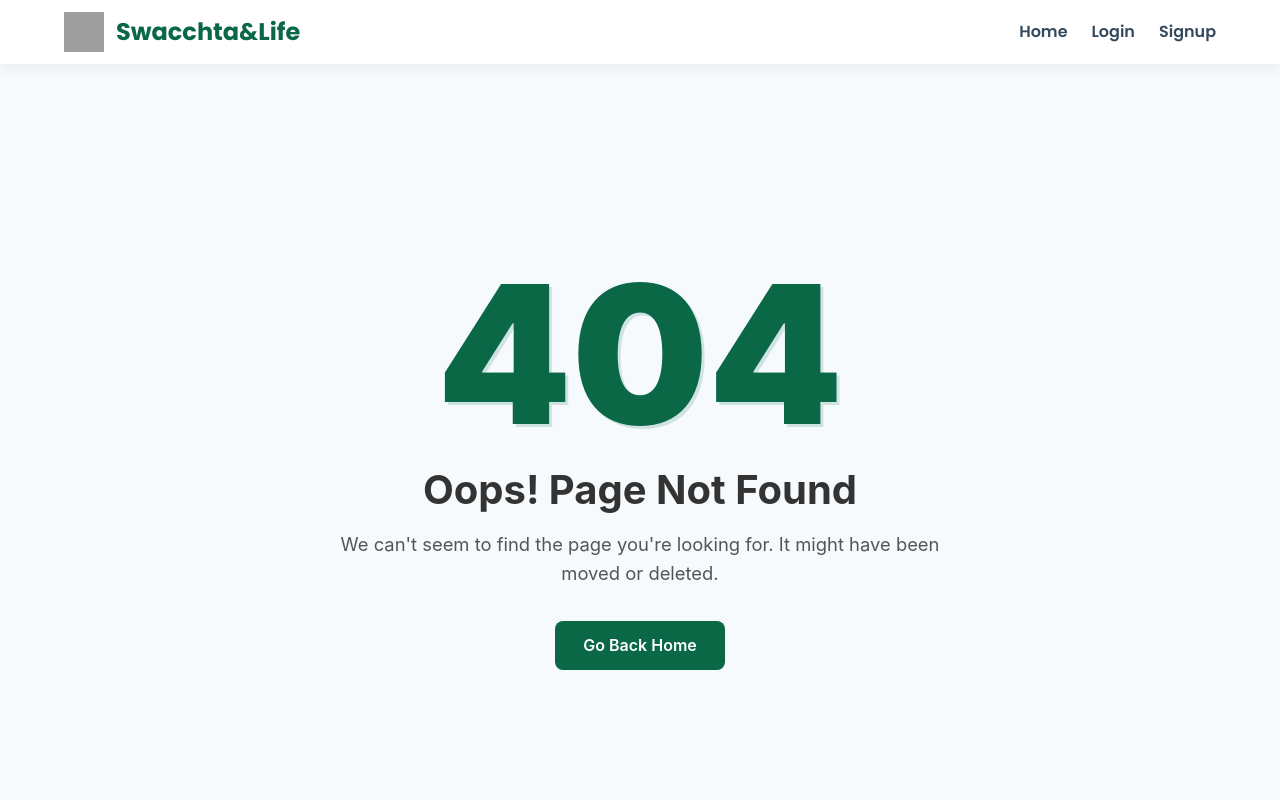
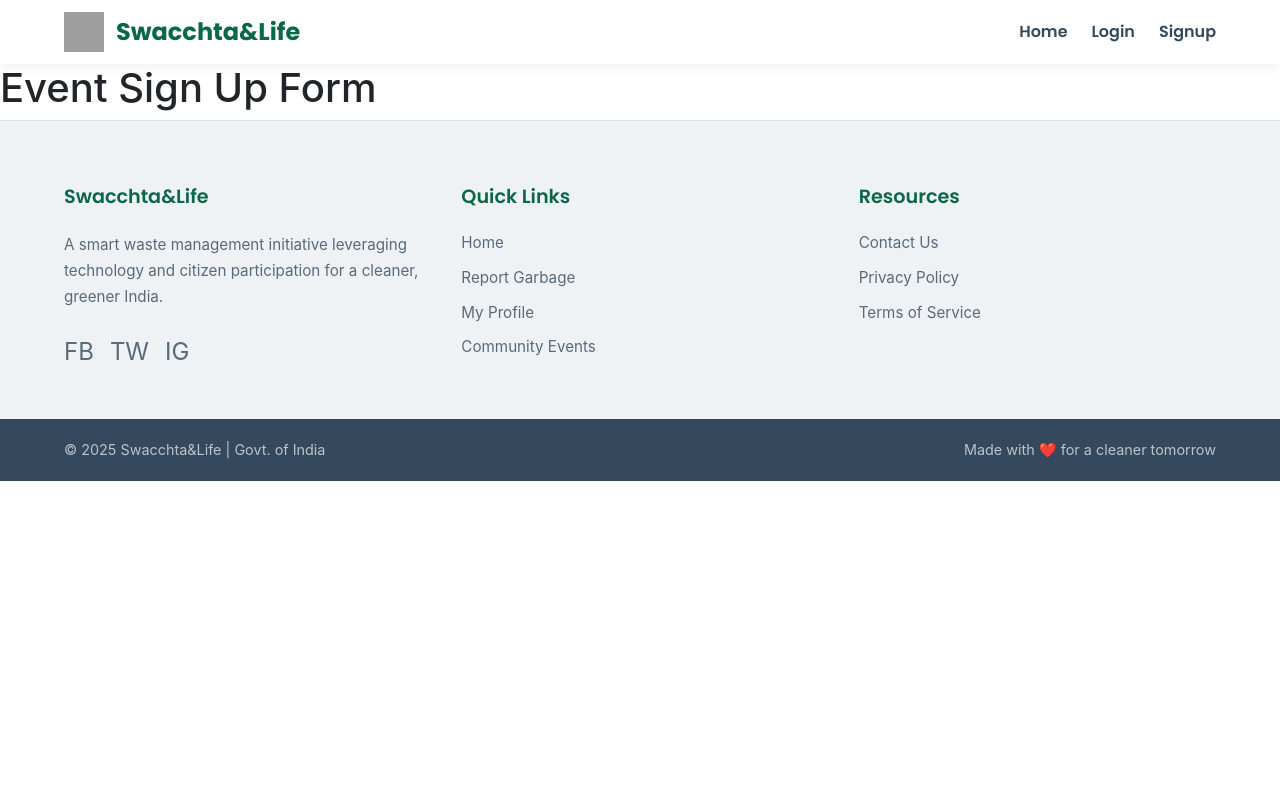
Before and after one commit to NinadWalke/SwacchtaAndLiFE, a React (Create React App) app in the folder frontend/: page /events/1/signup in a window 1280 px wide. Shown: the top 800 px of the page. Built offline with nearby package versions, Linux system fonts and the light colour scheme; no server answers; grey boxes are pictures that could not be loaded.

Commit message:
chore: began event flow. pausing due to complexity

```diff
--- a/frontend/src/App.js
+++ b/frontend/src/App.js
@@ -27,7 +27,12 @@ import Leaderboard from "./pages/leaderboard/Leaderboard.jsx";
 import CommitteeForms from "./pages/services/committee/CommitteeForms.jsx";
 import CommitteeDashboard from "./pages/services/committee/CommitteeDashboard.jsx";
 
+// Event section
 import Event from "./pages/services/event/Event.jsx";
+import EventDetail from './pages/services/event/EventDetail.jsx';
+import EventSignUpForm from "./pages/services/event/EventSignUpForm.jsx";
+
+// Ecommerce
 import Shop from "./pages/services/shop/Shop.jsx";
 // Subadmin
 import OfficialsDashboard from "./pages/subadmin/OfficialsDashboard";
@@ -65,6 +70,8 @@ function App() {
               element={<CommitteeDashboard />}
             />
             <Route path="/events" element={<Event />} />
+            <Route path="/events/:id" element={<EventDetail />} />
+            <Route path="/events/:id/signup" element={<EventSignUpForm />} />
             <Route path="/shop" element={<Shop />} />
             {/* -- Officials Routes -- */}
             <Route path="/officials" element={<OfficialsDashboard />} />
--- /dev/null
+++ b/frontend/src/pages/services/event/EventDetail.jsx
@@ -0,0 +1,11 @@
+import React from 'react';
+
+function EventDetail() {
+    return (
+        <>
+            <h1>Event Detail</h1>
+        </>
+     );
+}
+
+export default EventDetail;
--- /dev/null
+++ b/frontend/src/pages/services/event/EventSignUpForm.jsx
@@ -0,0 +1,11 @@
+import React from 'react';
+
+function EventSignUpForm() {
+    return (
+        <>
+            <h1>Event Sign Up Form</h1>
+        </>
+     );
+}
+
+export default EventSignUpForm;
```
Also changed, not shown: frontend/src/pages/services/event/EventDetail.css (added), frontend/src/pages/services/event/EventSignUpForm.css (added).
